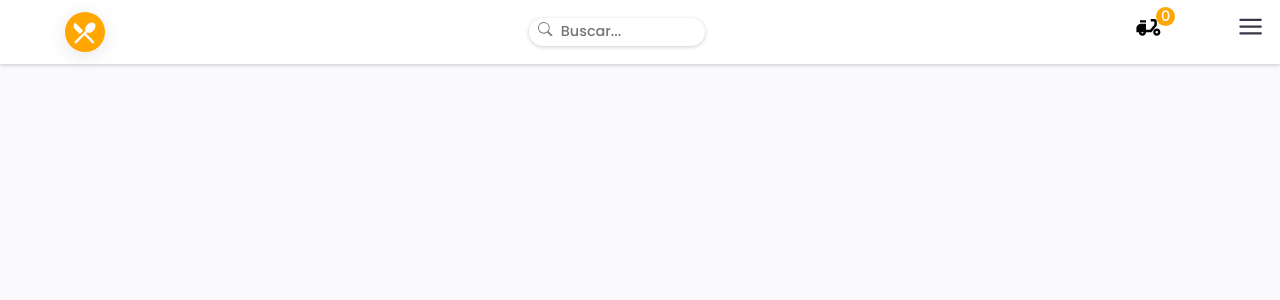
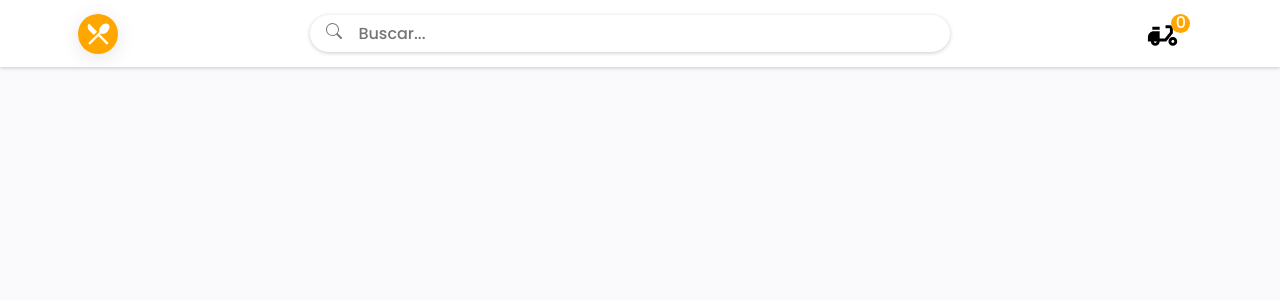
Before and after one commit to dev-marcioreis/delivery-react, a React (Create React App) app: page / in a window 1280 px wide. Shown: the top 300 px of the page. Built offline with nearby package versions, Linux system fonts and the light colour scheme.

Commit message:
media query desktop

```diff
--- a/src/components/header/header.css
+++ b/src/components/header/header.css
@@ -7,9 +7,10 @@
     justify-content: space-between;
     padding: .5rem 1rem;
     width: 100%;
-    height: 4rem;
+    height: 3.7rem;
     background: var(--white-color);
     box-shadow: var(--shadow);
+    transition: var(--transition);
     z-index: 101;
 }
 .logo {
@@ -48,6 +49,7 @@
 }
 .header__cart {
     position: relative;
+    top: .5rem;
     display: flex;
     align-items: center;
     justify-content: center;
@@ -64,8 +66,8 @@
     display: flex;
     align-items: center;
     justify-content: center;
-    top: -.3rem;
-    right: -.4rem;
+    top: -.5rem;
+    right: -.5rem;
     width: 1.2rem;
     height: 1.2rem;
     min-width: 1.2rem;
@@ -79,8 +81,38 @@
     font-weight: 500;
 }
 .toggle-menu {
-    font-size: 1.7rem;
+    margin-top: .8rem;
 }
 .toggle-icon {
+    font-size: 1.8rem;
     color: hsl(236, 13%, 25%);
 }
+
+
+/*==========Media Query==========*/
+@media (min-width: 1024px) {
+    .toggle-menu {
+        display: none;
+    }
+    .header {
+        height: 4.2rem;
+    }
+    .header__input {
+        width: 40rem;
+        padding: .4rem 1rem;
+    }
+    .header__input input {
+        padding-left: 1rem;
+        font-size: 1rem;
+    }
+    .header__input .search-icon {
+        font-size: 1rem;
+    }
+    .header__cart .delivery-icon {
+        font-size: 2.2rem;
+    }
+    .cart__content small {
+        font-size: 1rem;
+    }
+
+}
```
